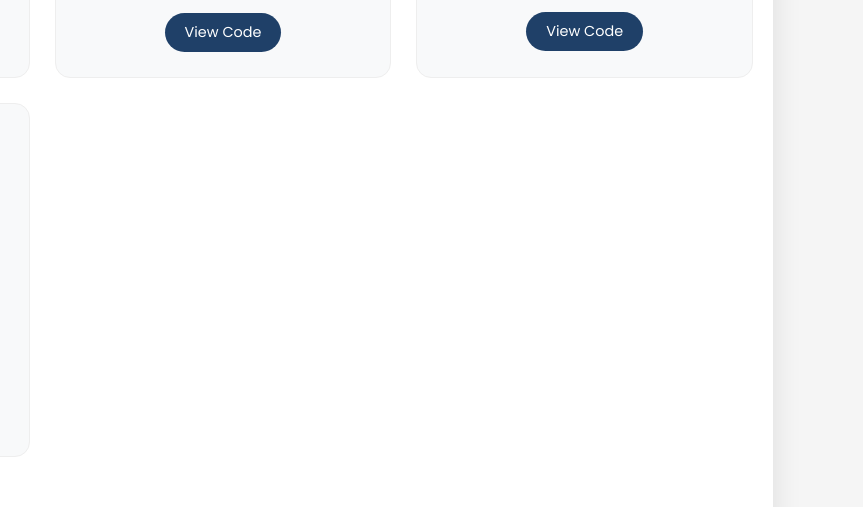
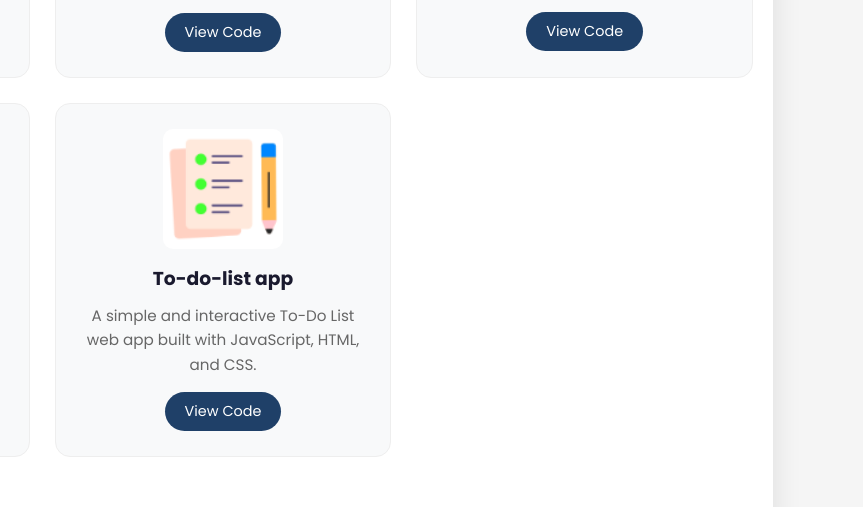
Before and after one commit to kabil0507/Personal-portfolio, a plain HTML site: page index.html in a window 1280 px wide. Shown: the part 1769-2276 px from the top of the page, 417-1280 px from the left. Drawn offline with Linux system fonts and the light colour scheme.

Commit message:
add project

```diff
--- a/index.html
+++ b/index.html
@@ -81,6 +81,13 @@
         <p>Personal Portfolio Website – A responsive, interactive portfolio built with HTML, CSS, and JavaScript.</p>
         <a href="https://github.com/kabil0507/Personal-portfolio.git" target="_blank" class="project-link">View Code</a>
       </div>
+
+      <div class="project-card">
+        <div class="project-placeholder"><img src="icon.png"></div>
+        <h3>To-do-list app</h3>
+        <p>A simple and interactive To-Do List web app built with JavaScript, HTML, and CSS.</p>
+        <a href="https://github.com/kabil0507/To-Do-list-app" target="_blank" class="project-link">View Code</a>
+      </div>
     </div>
   </section>
 
```
Also changed, not shown: icon.png (added).
